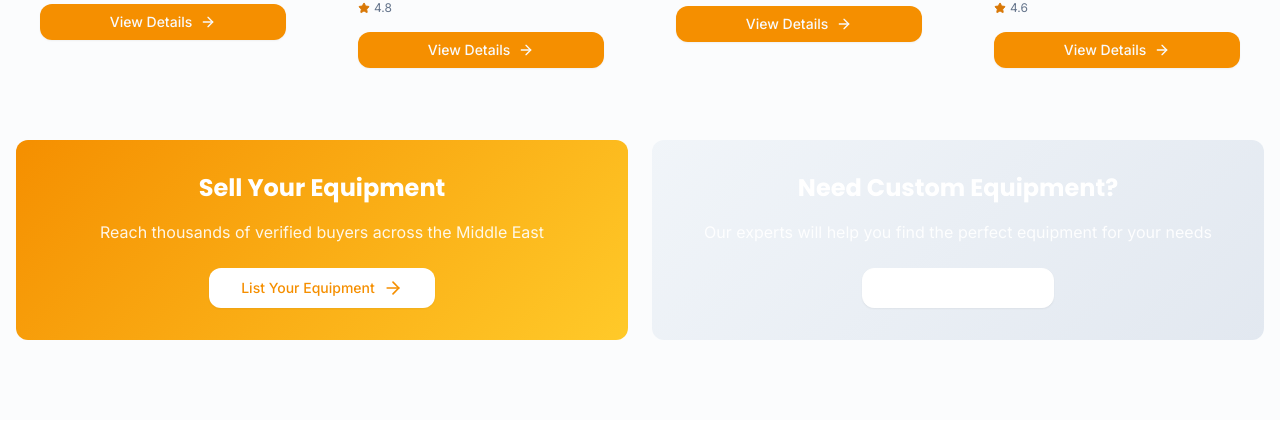
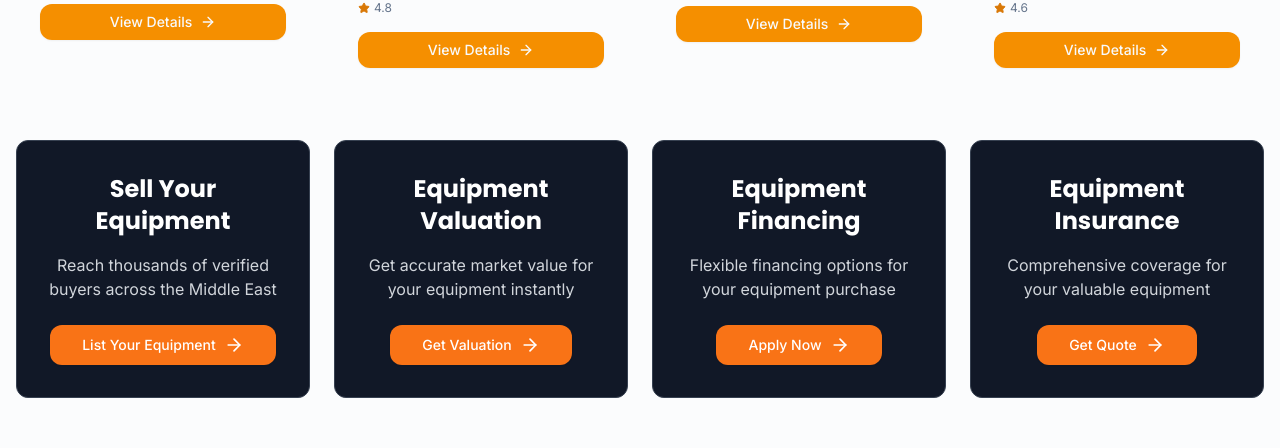
Before and after one commit to KakosoAi/ef-web, a Next.js app: page / in a window 1280 px wide. Shown: the part 1873-2321 px from the top of the page. Built offline with nearby package versions, Linux system fonts and the light colour scheme.

Commit message:
Featured equipmetn tsx adjusted to four cards

```diff
--- a/src/features/equipment/components/FeaturedEquipment.tsx
+++ b/src/features/equipment/components/FeaturedEquipment.tsx
@@ -229,33 +229,61 @@ const FeaturedEquipment = memo(() => {
         </div>
 
         {/* Call to Actions */}
-        <div className='grid grid-cols-1 md:grid-cols-2 gap-6'>
-          <div className='bg-gradient-primary rounded-xl p-8 text-white text-center'>
+        <div className='grid grid-cols-1 md:grid-cols-2 lg:grid-cols-4 gap-6'>
+          <div className='bg-gray-900 rounded-xl p-8 text-white text-center border border-gray-700'>
             <h3 className='text-2xl font-display font-bold mb-4'>Sell Your Equipment</h3>
-            <p className='text-white/90 mb-6'>
+            <p className='text-gray-300 mb-6'>
               Reach thousands of verified buyers across the Middle East
             </p>
             <Button
               variant='secondary'
               size='lg'
-              className='bg-white text-primary hover:bg-white/90'
+              className='bg-orange-500 text-white hover:bg-orange-600'
             >
               List Your Equipment
               <ArrowRight className='h-5 w-5 ml-2' />
             </Button>
           </div>
 
-          <div className='bg-gradient-secondary rounded-xl p-8 text-white text-center'>
-            <h3 className='text-2xl font-display font-bold mb-4'>Need Custom Equipment?</h3>
-            <p className='text-white/90 mb-6'>
-              Our experts will help you find the perfect equipment for your needs
+          <div className='bg-gray-900 rounded-xl p-8 text-white text-center border border-gray-700'>
+            <h3 className='text-2xl font-display font-bold mb-4'>Equipment Valuation</h3>
+            <p className='text-gray-300 mb-6'>
+              Get accurate market value for your equipment instantly
             </p>
             <Button
-              variant='outline'
+              variant='secondary'
               size='lg'
-              className='border-white text-white hover:bg-white hover:text-secondary'
+              className='bg-orange-500 text-white hover:bg-orange-600'
             >
-              Request Quote
+              Get Valuation
+              <ArrowRight className='h-5 w-5 ml-2' />
+            </Button>
+          </div>
+
+          <div className='bg-gray-900 rounded-xl p-8 text-white text-center border border-gray-700'>
+            <h3 className='text-2xl font-display font-bold mb-4'>Equipment Financing</h3>
+            <p className='text-gray-300 mb-6'>
+              Flexible financing options for your equipment purchase
+            </p>
+            <Button
+              variant='secondary'
+              size='lg'
+              className='bg-orange-500 text-white hover:bg-orange-600'
+            >
+              Apply Now
+              <ArrowRight className='h-5 w-5 ml-2' />
+            </Button>
+          </div>
+
+          <div className='bg-gray-900 rounded-xl p-8 text-white text-center border border-gray-700'>
+            <h3 className='text-2xl font-display font-bold mb-4'>Equipment Insurance</h3>
+            <p className='text-gray-300 mb-6'>Comprehensive coverage for your valuable equipment</p>
+            <Button
+              variant='secondary'
+              size='lg'
+              className='bg-orange-500 text-white hover:bg-orange-600'
+            >
+              Get Quote
               <ArrowRight className='h-5 w-5 ml-2' />
             </Button>
           </div>
```
